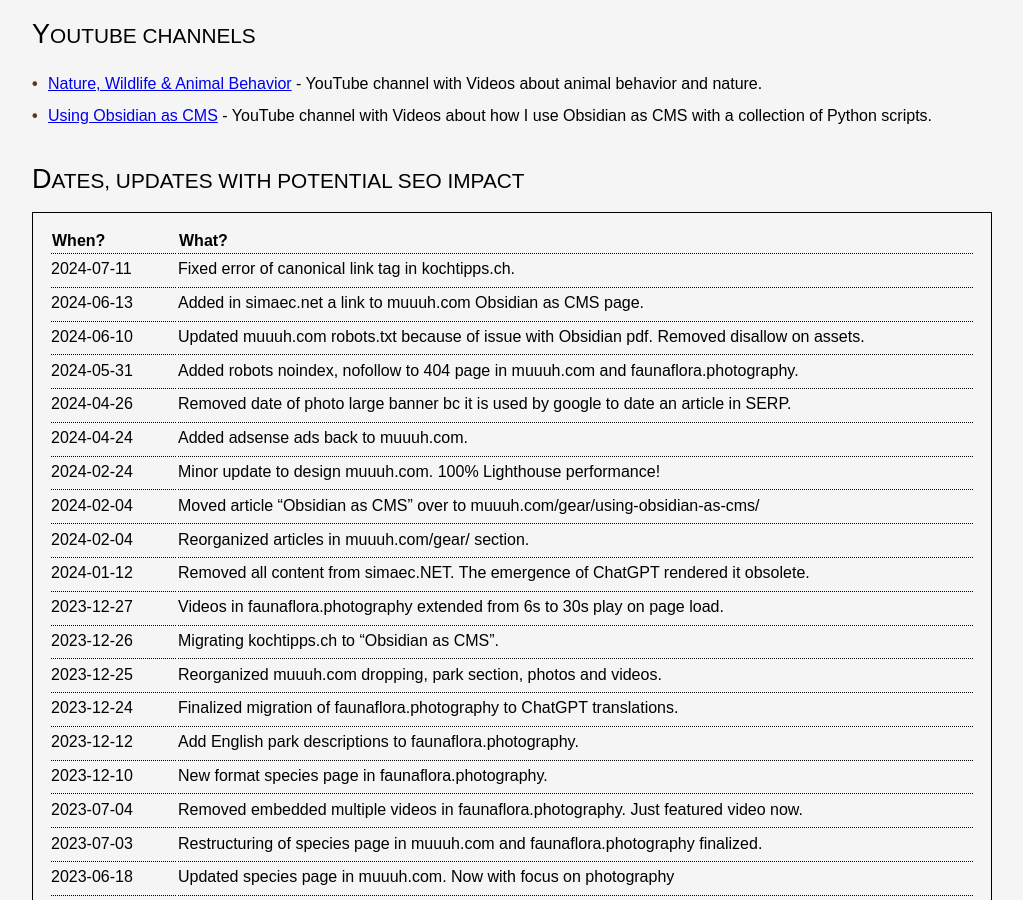
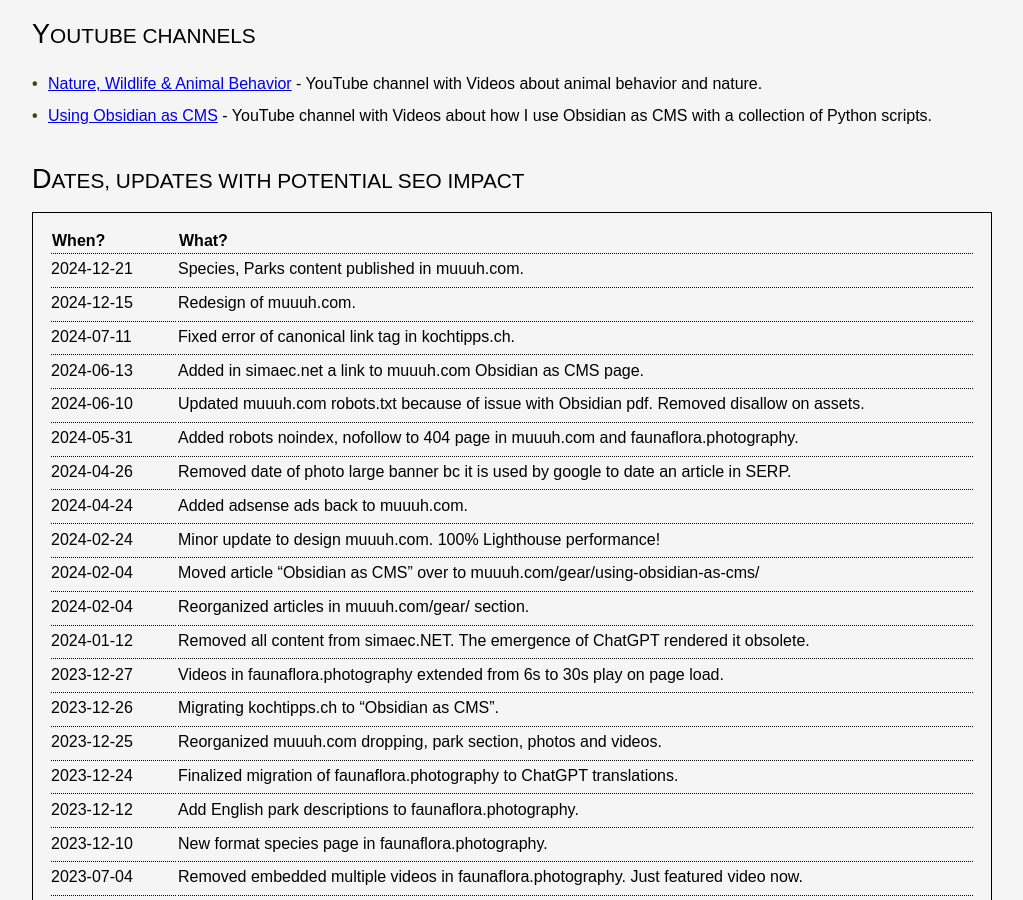
Before and after one commit to KHMuller/khmuller.github.io, a Jekyll site: the page built from index.md, in a window 1280 px wide and 900 px high, scrolled down 425 px. Shown: the whole window, without its empty margins (128-1151 px from the left). Built offline with Jekyll 4.4.1, drawn with Linux system fonts in a browser that asks for light colours.

Commit message:
Added Dec 2024 modifications

```diff
--- a/index.md
+++ b/index.md
@@ -23,6 +23,8 @@ Exploring the principles of evolutionary biology, self-awareness, empathy, and c
 
 |When?|What?|
 |:---|:---|
+|2024-12-21|Species, Parks content published in muuuh.com.|
+|2024-12-15|Redesign of muuuh.com.|
 |2024-07-11|Fixed error of canonical link tag in kochtipps.ch.|
 |2024-06-13|Added in simaec.net a link to muuuh.com Obsidian as CMS page.|
 |2024-06-10|Updated muuuh.com robots.txt because of issue with Obsidian pdf. Removed disallow on assets.|
```
